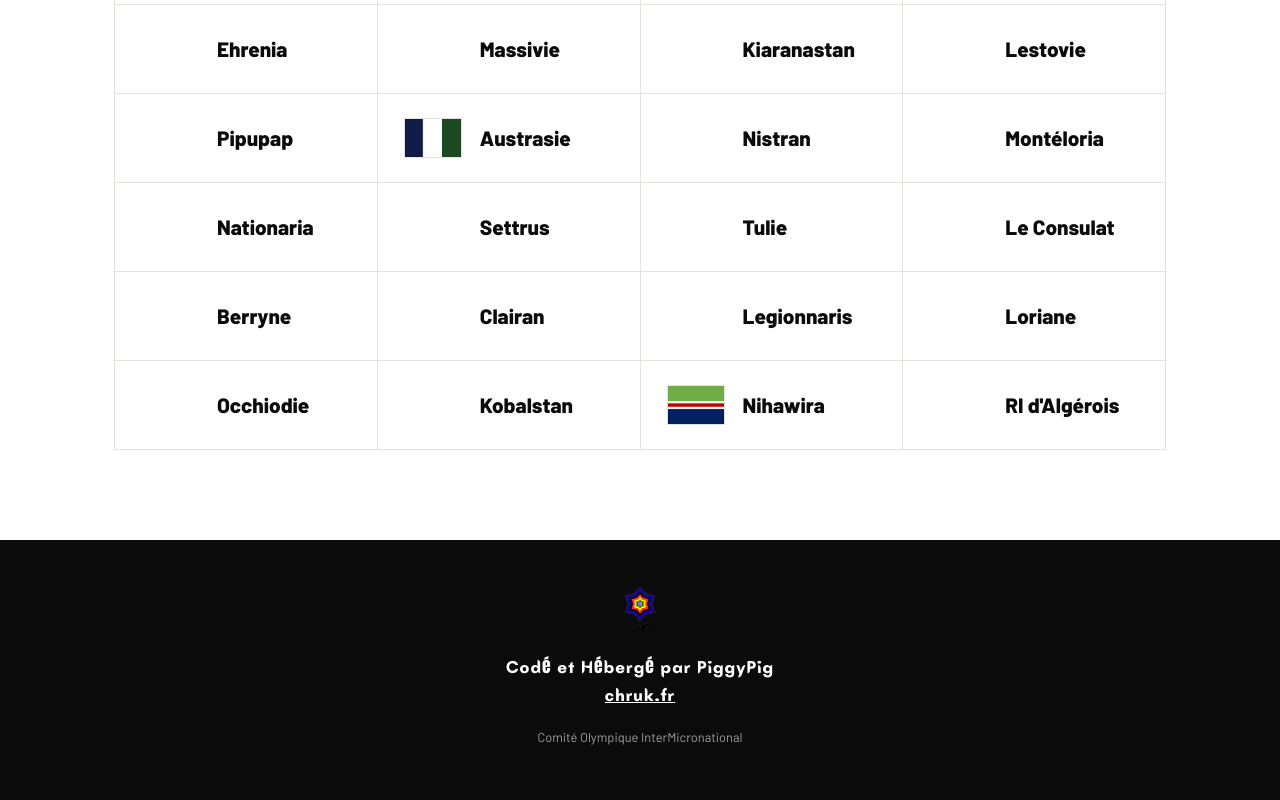
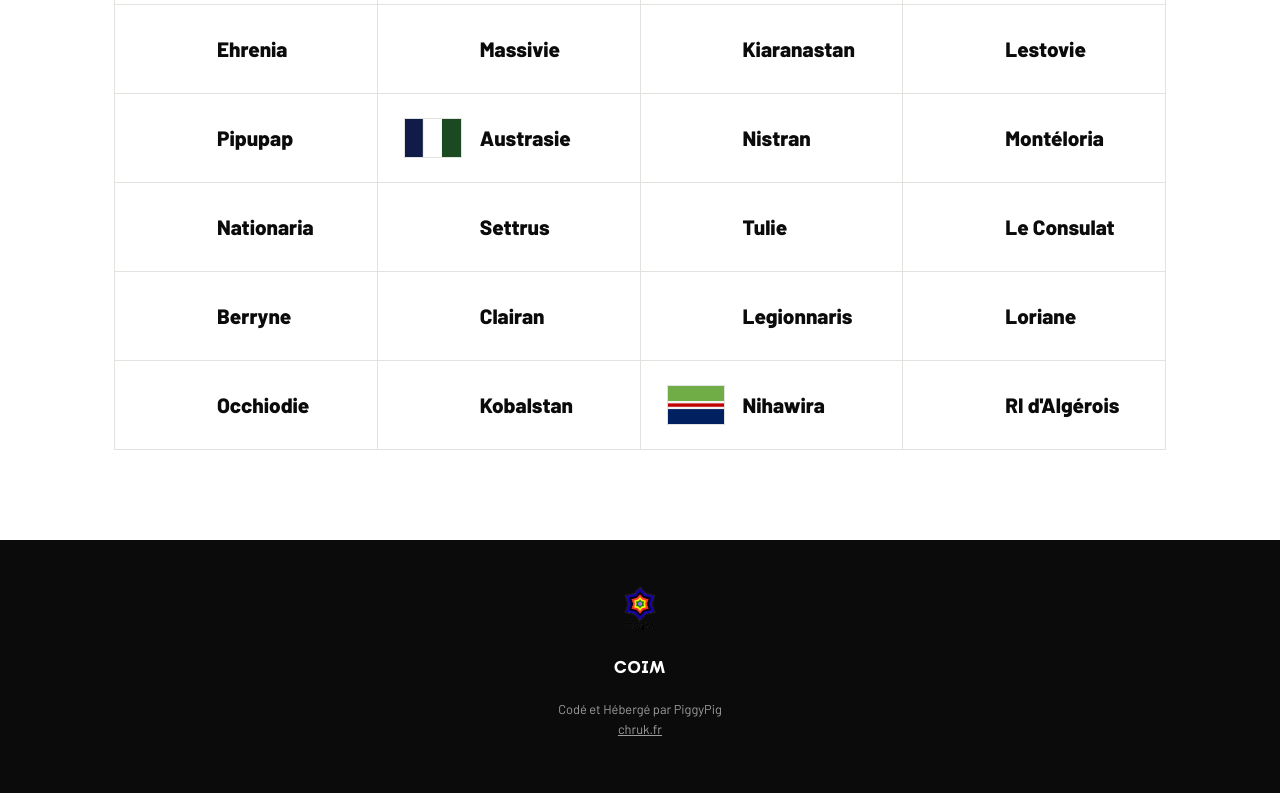
Before and after one commit to PiggyPigCute/site-coim, a plain HTML site: page index.html in a window 1280 px wide. Shown: the part 3914-4714 px from the top of the page. Drawn offline with Linux system fonts and the light colour scheme; a web font is replaced by a local one.

Commit message:
footer fix

```diff
--- a/index.html
+++ b/index.html
@@ -113,8 +113,8 @@
 
   <footer class="site-footer">
     <img class="footer-logo" src="imgs/coim-transparent.png" alt="">
-    <p class="footer-name">Codé et Hébergé par PiggyPig<br><a href="https://chruk.fr">chruk.fr</a></p>
-    <p class="footer-note">Comité Olympique InterMicronational</p>
+    <p class="footer-name">COIM</p>
+    <p class="footer-note">Codé et Hébergé par PiggyPig<br><a href="https://chruk.fr">chruk.fr</a></p>
   </footer>
 
 <script src="script.js"></script>
```
